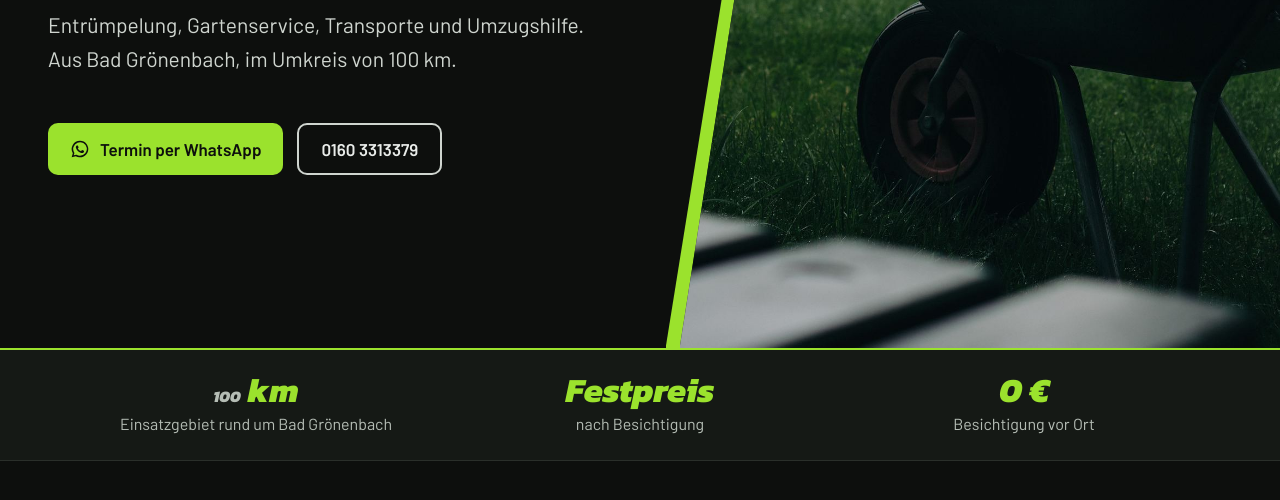
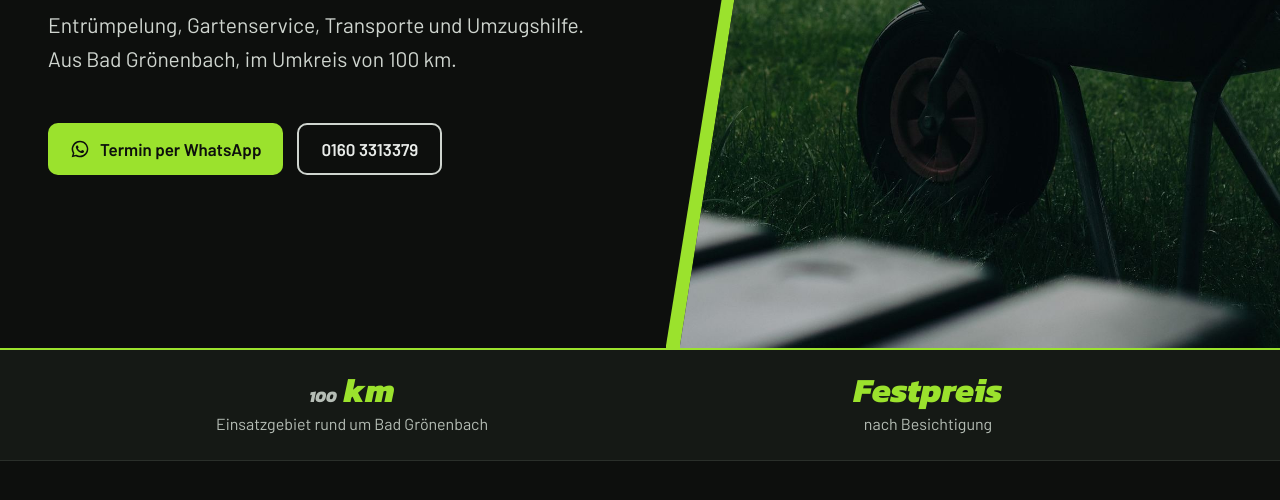
Before and after one commit to kostapesik38-create/kless-website, a plain HTML site: page index.html in a window 1280 px wide. Shown: the part 340-840 px from the top of the page. Drawn offline with Linux system fonts and the light colour scheme.

Commit message:
Remove '0 € Besichtigung vor Ort' stat block
Co-Authored-By: Claude Sonnet 5.5 <noreply@anthropic.com>
Claude-Session: https://claude.ai/code/session_01Q6yu4z55iDrTyehv4hCQWF

```diff
--- a/css/style.css
+++ b/css/style.css
@@ -58,7 +58,7 @@ a{color:inherit}
 
 /* ===== 6. Vorteile-Streifen ===== */
 .facts{background:var(--bg-2);border-top:2px solid var(--green);border-bottom:1px solid var(--line)}
-.facts .wrap{display:grid;grid-template-columns:repeat(3,1fr);text-align:center;padding-top:22px;padding-bottom:22px}
+.facts .wrap{display:grid;grid-template-columns:repeat(2,1fr);text-align:center;padding-top:22px;padding-bottom:22px}
 .facts b{display:block;font:italic 800 34px/1.1 "Kanit";color:var(--green)}
 .facts span{color:var(--muted);font-size:16px}
 
--- a/index.html
+++ b/index.html
@@ -75,7 +75,6 @@
     <div class="wrap">
       <div><b><span class="count" data-to="100">100</span> km</b><span>Einsatzgebiet rund um Bad Grönenbach</span></div>
       <div><b>Festpreis</b><span>nach Besichtigung</span></div>
-      <div><b>0 €</b><span>Besichtigung vor Ort</span></div>
     </div>
   </section>
 
```
